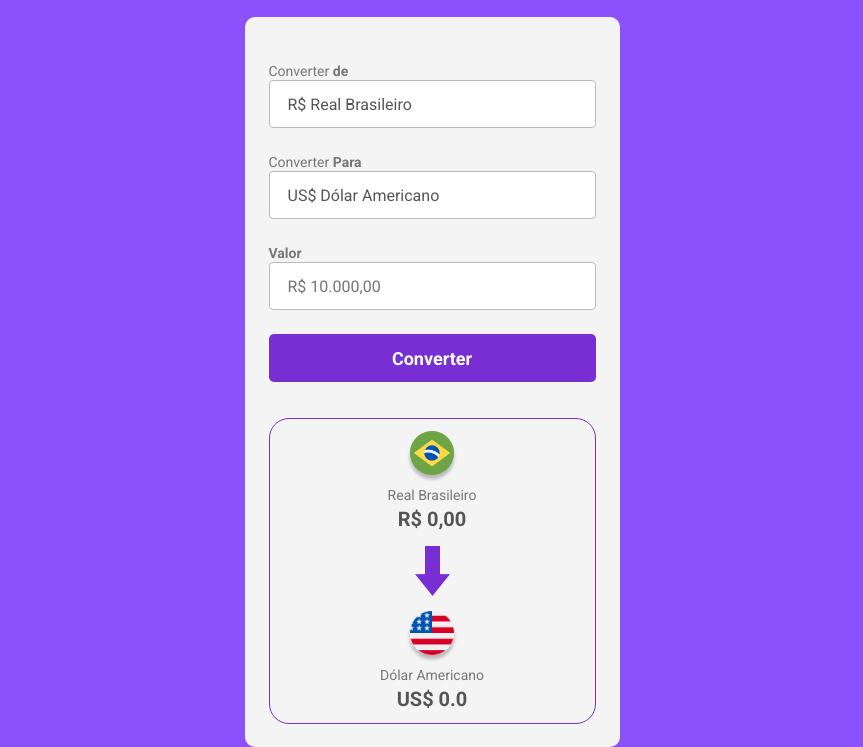
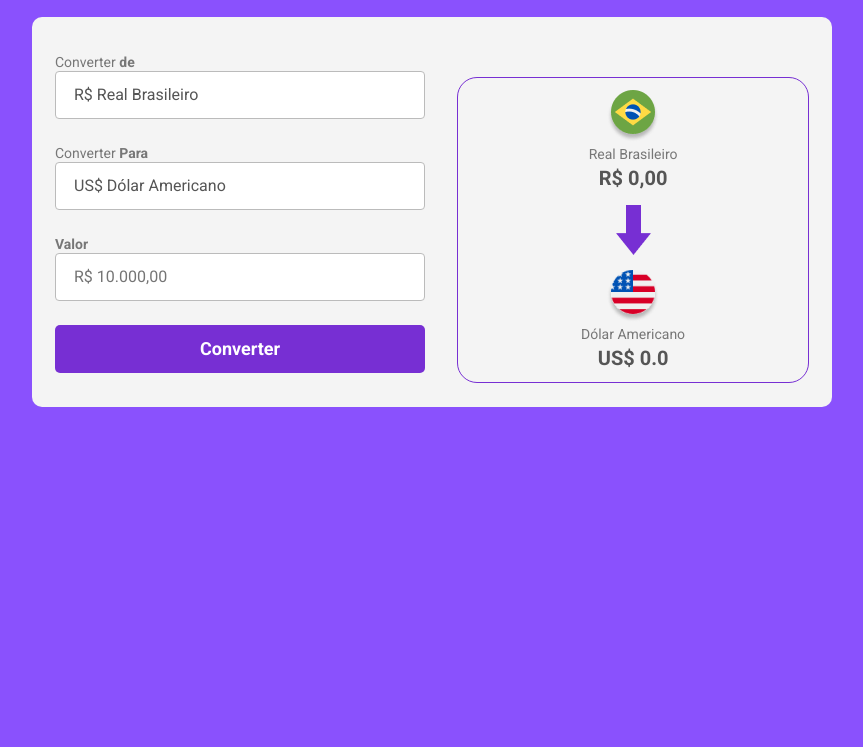
Before and after one commit to islopes/Conversor-de-moedas-, a plain HTML site: page index.html in a window 1280 px wide. Shown: the part 248-995 px from the top of the page, without its empty margins (208-1071 px from the left). After the commit the page ends 800 px from the top, so only its background shows below. Drawn offline with Linux system fonts and the light colour scheme.

Commit message:
Melhoria no CSS

```diff
--- a/style.css
+++ b/style.css
@@ -21,12 +21,25 @@ body {
 }
 
 main {
-
-    width: 375px;
+     display: flex;
+    flex-direction: row;
+    align-items: center;
+    justify-content: center;
+    gap: 2rem;
+    min-width: 350px;
+    max-width: 800px;
     background: #f4f4f4;
     border-radius: 10px;
     margin: 0 auto;
-    padding: 44px 24px 23px;
+    margin-bottom: 32px;
+    padding: 24px 23px;
+
+    @media (max-width: 600px) {
+        flex-direction: column;
+        padding: 24px 12px;
+        margin: 0 12px;
+
+
 }
 
 label {
@@ -86,6 +99,7 @@ section {
     display: flex;
     flex-direction: column;
     align-items: center;
+    width: 100%;
 }
 
 .Seta-img {
```
